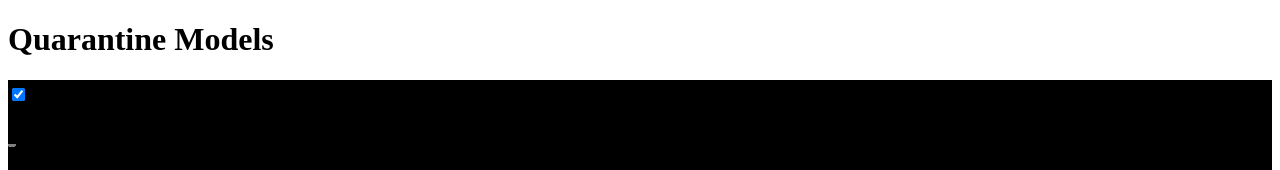
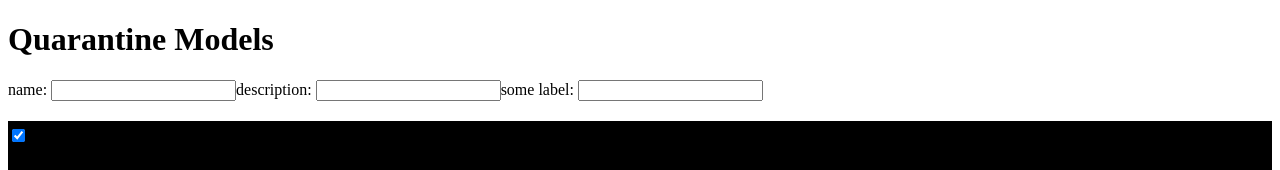
Before and after one commit to philly4toast/scalemodel, a React (Create React App) app in the folder client/: page / in a window 1280 px wide. Shown: the top 170 px of the page. Built offline with nearby package versions, Linux system fonts and the light colour scheme; no server answers; the HTML template or start-up script is replaced by a standard one.

Commit message:
Create component to add new model info

```diff
--- /dev/null
+++ b/client/src/AddModelInfo.js
@@ -0,0 +1,17 @@
+import React from 'react';
+
+
+class AddModelInfo extends React.Component {
+  render(){
+    return (
+      <form>
+      name: <input></input>
+      description: <input></input>
+      some label: <input></input>
+    </form>
+    )
+  }
+}
+
+
+export default AddModelInfo
--- a/client/src/App.js
+++ b/client/src/App.js
@@ -2,6 +2,7 @@ import React, { Component } from "react";
 import sampleData from "../../DB/sampleData.js"
 import ModelItem from './ModelItem.js';
 import {ajax} from 'jquery'
+import AddModelInfo from './AddModelInfo'
 
 class App extends Component {
   constructor(props){
@@ -79,6 +80,7 @@ class App extends Component {
     return (
       <div className="App">
         <h1> Quarantine Models </h1>
+          <AddModelInfo/>
         <h2>{todoModels}</h2>
       </div>
     );
```
